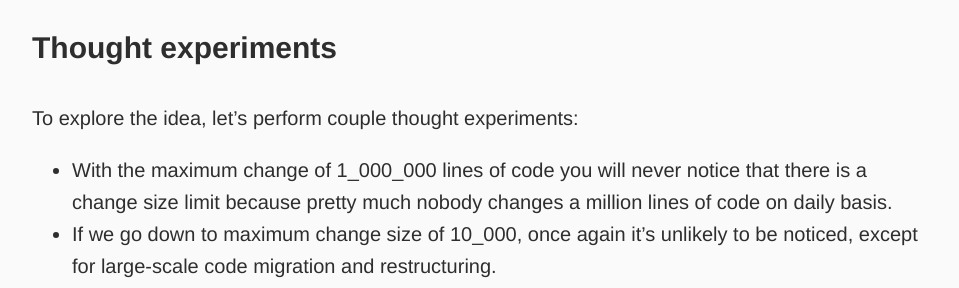
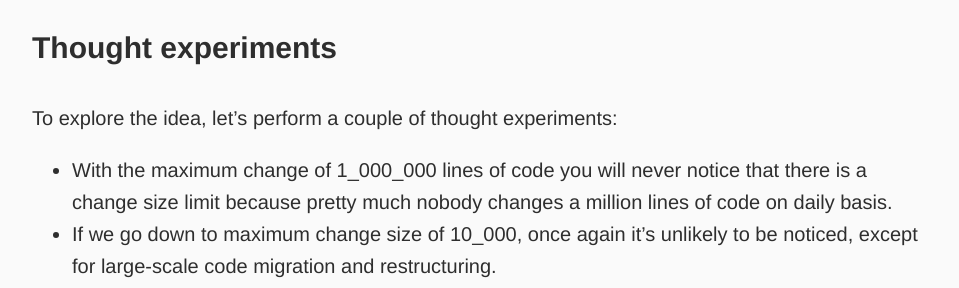
Before and after one commit to dkandalov/dkandalov.github.io, a Jekyll site: the page built from _posts/limited-wip/2021-04-22-limited-wip-max-change-size.md, in a window 1280 px wide and 900 px high, scrolled down 2278 px. Shown: the part 153-441 px from the top of the window, without its empty margins (160-1119 px from the left). Built offline with Jekyll 4.4.1, drawn with Linux system fonts in a browser that asks for light colours; our own code applies the rules of GitHub Pages for plain Markdown files.

Commit message:
corrections

```diff
--- a/_posts/limited-wip/2021-04-22-limited-wip-max-change-size.md
+++ b/_posts/limited-wip/2021-04-22-limited-wip-max-change-size.md
@@ -29,7 +29,7 @@ Given the above, the maximum change size is obviously a heuristic which you will
 
 
 ### Thought experiments
-To explore the idea, let's perform couple thought experiments:
+To explore the idea, let's perform a couple of thought experiments:
 - With the maximum change of 1_000_000 lines of code you will never notice that there is a change size limit because pretty much nobody changes a million lines of code on daily basis.
 - If we go down to maximum change size of 10_000, once again it's unlikely to be noticed, except for large-scale code migration and restructuring.
 - It becomes more interesting with the change size limit around 100 and below. This is where the learning opportunities are.
```
Also changed, not shown: _posts/limited-wip/2021-04-28-limited-wip-auto-revert.md (+3 -3 lines).
